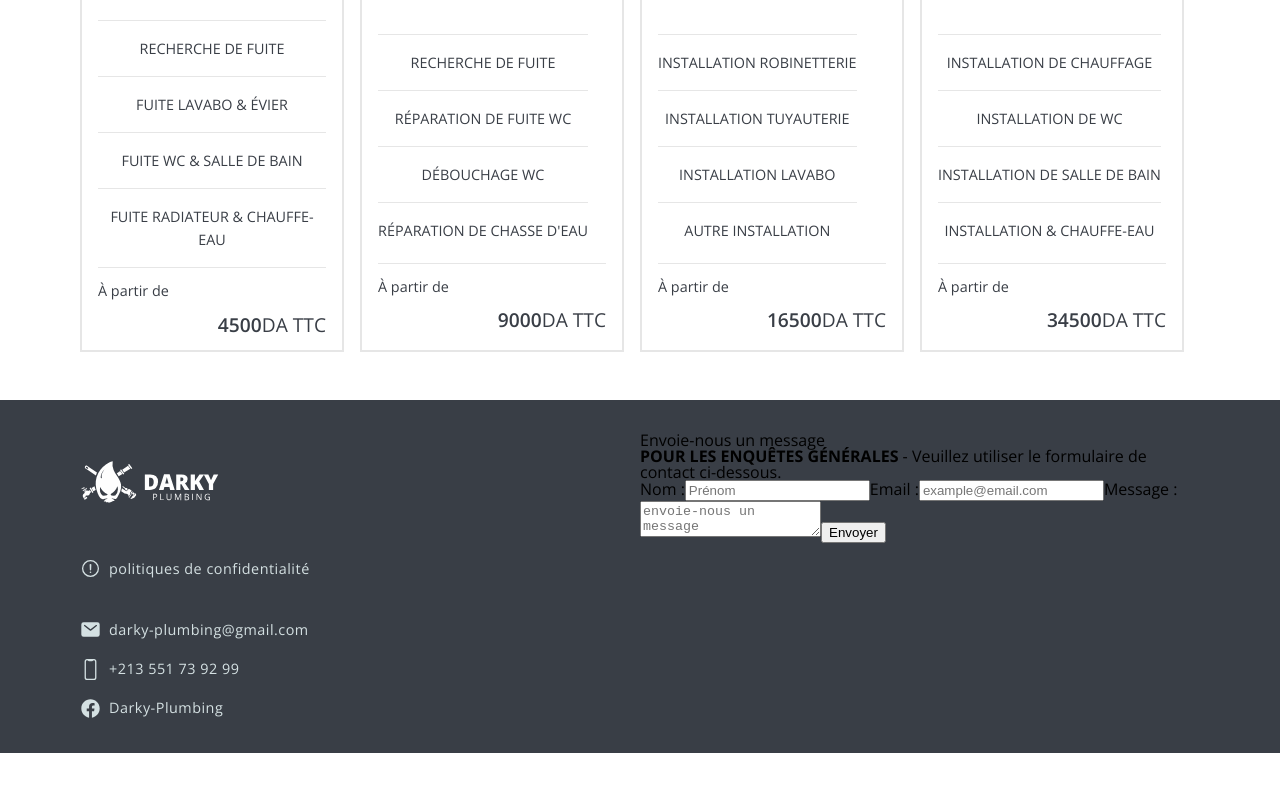
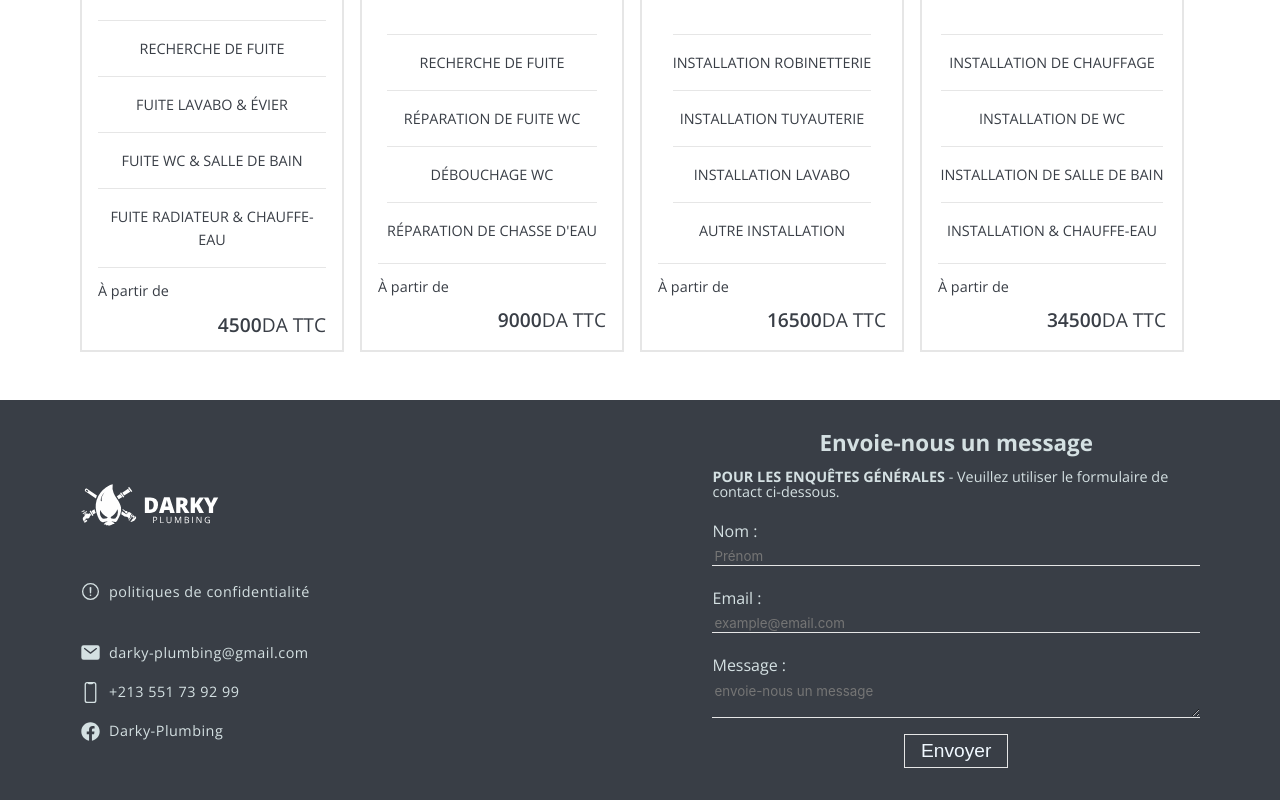
Before and after one commit to sidouxie/Darky-Plumbing, a Next.js app: page / in a window 1280 px wide. Shown: the part 3388-4188 px from the top of the page. Before the commit the page ends 4141 px from the top, so only its background shows below. Built offline with nearby package versions, Linux system fonts and the light colour scheme.

Commit message:
design form contact

```diff
--- a/components/SeFooter.js
+++ b/components/SeFooter.js
@@ -85,7 +85,7 @@ export default function SeFooter() {
                 />
               </label>
 
-              <input type="submit" value="Envoyer" />
+              <input className="btn-form" type="submit" value="Envoyer" />
             </form>
           </div>
         </div>
--- a/components/icon/DarkyLogo.js
+++ b/components/icon/DarkyLogo.js
@@ -8,125 +8,125 @@ const DarkyLogo = ({ fill, width, height }) => {
       viewBox="0 0 189.14 60"
     >
       <path
-        class="cls-1"
+        className="cls-1"
         d="M50.35,50.9c3.26-5.23,6-11.28,5.09-17.37-.67-4.37-3.11-8.09-5.55-11.85a44.76,44.76,0,0,1-4.49-8A22.23,22.23,0,0,1,44.19,1.86a19.11,19.11,0,0,1-2.36.79c-.8.3-1.59.65-2.36,1A31.47,31.47,0,0,0,35,6.29a33.29,33.29,0,0,0-7.4,7.16,31.34,31.34,0,0,0-6.38,20.11A32.77,32.77,0,0,0,24,45.38c1.26,2.83,3.35,7.52,6.94,7.81,2.17.17,4.38-1.46,6.38-.62a7.42,7.42,0,0,0-5.24,3.53c.54.46,1.36.19,2.08.19s1.54.82,1,1.3a3.31,3.31,0,0,1,1.6-.48,1.12,1.12,0,0,1,1.12,1,1.52,1.52,0,0,1,2.06-.55c.22.14.42.34.68.32s.53-.43.75-.71a1.44,1.44,0,0,1,2.15,0c-.36-.65.54-1.3,1.28-1.38s1.68-.11,2-.8a7,7,0,0,0-4.21-2.41c1.83-1.05,4.3,1,6.2,0A4.29,4.29,0,0,0,50.35,50.9ZM28.2,21.57a11.35,11.35,0,0,1,1-3.22A15.6,15.6,0,0,1,31,15.56a16.29,16.29,0,0,1,2.26-2.36,16.39,16.39,0,0,0-2,2.58,15.14,15.14,0,0,0-1.4,2.86,10.75,10.75,0,0,0-.62,3,8.4,8.4,0,0,0,.23,2.3.71.71,0,0,1-.5.86.55.55,0,0,1-.18,0,.72.72,0,0,1-.71-.63A9.11,9.11,0,0,1,28.2,21.57ZM36.46,48a19.32,19.32,0,0,1-6,.4h0A12.21,12.21,0,0,1,27.3,36.68a19.7,19.7,0,0,0,10,10A1.76,1.76,0,0,1,36.46,48Zm11.21.33h0a19.33,19.33,0,0,1-5,0,1.78,1.78,0,0,1-1.09-2.19,19.66,19.66,0,0,0,9-10.25,12.3,12.3,0,0,1,.66,4A12.13,12.13,0,0,1,47.67,48.28Z"
       />
       <polygon
-        class="cls-1"
+        className="cls-1"
         points="18.15 43.81 17.86 43.3 16.52 40.92 14.52 37.38 13 38.51 16.64 44.71 18.15 43.81"
       />
       <path
-        class="cls-1"
+        className="cls-1"
         d="M12.78,46.91c.89-2.82,2.11-3,2.47-3h.1l-2.19-3.25a2.77,2.77,0,0,1-2.22,1.21h-.13a4.32,4.32,0,0,0-1.16-.28,2.3,2.3,0,0,0-.36,0H9.2a2.62,2.62,0,0,0-.57.07,2.93,2.93,0,0,0-1.77,1.21,4.42,4.42,0,0,0-.33.55h0a2.73,2.73,0,0,0-.18.44h0A3.12,3.12,0,0,1,5.07,46a3.6,3.6,0,0,0-1.32,2.32A3.76,3.76,0,0,0,4.46,51l.79.85L7.64,50c-1.26-1.72,1.28-1.92,1.28-1.92a5.13,5.13,0,0,0,1.35.2A2.62,2.62,0,0,0,12.78,46.91Z"
       />
       <path
-        class="cls-1"
+        className="cls-1"
         d="M5.39,42.25l.67.86A3.66,3.66,0,0,1,8.9,41l-.49-.81Z"
       />
       <polygon
-        class="cls-1"
+        className="cls-1"
         points="4.63 42.13 4.85 41.98 8.35 39.63 8.57 39.48 9.22 39.04 9.22 37.91 6.89 39.39 5.13 40.51 3.63 41.46 3.93 42.6 4.63 42.13"
       />
       <path
-        class="cls-1"
+        className="cls-1"
         d="M5.57,38.74a4.22,4.22,0,0,1-.81.59l.46.49.15.17.86-.53-.16-.18Z"
       />
       <path
-        class="cls-1"
+        className="cls-1"
         d="M4,39.07a.76.76,0,0,0,.21,0L4.36,39a2.5,2.5,0,0,0,.89-.62.37.37,0,0,0,.06-.1h0l0,0A.35.35,0,0,0,5.42,38c0-.38.48-.43.72-.43h.13a.42.42,0,0,0,.24-.75.51.51,0,0,0-.4-.22c-.35,0-.64.41-.64.41s0,.29-.8.32a1,1,0,0,0-.54.16,2.14,2.14,0,0,0-.55.54c-.3.45-.53.51-.63.51H2.89s-1,.07-.71.78c.1.3.24.38.38.38a.64.64,0,0,0,.38-.18s.28-.56.62-.56a.35.35,0,0,1,.19.06A.37.37,0,0,0,4,39.07Z"
       />
       <polygon
-        class="cls-1"
+        className="cls-1"
         points="8.41 50.12 8.2 50.28 6.82 51.32 5.62 52.23 5.41 52.38 5.19 52.55 4.89 52.77 6.59 54.08 10 51.47 8.81 49.82 8.41 50.12"
       />
       <polygon
-        class="cls-1"
+        className="cls-1"
         points="53.98 13.91 56.4 17.18 58.03 19.38 58.38 19.84 59.82 18.83 55.63 12.99 53.98 13.91"
       />
       <polygon
-        class="cls-1"
+        className="cls-1"
         points="68.88 12.12 69.22 12.59 70.67 11.58 66.48 5.73 64.83 6.66 67.25 9.92 68.88 12.12"
       />
       <path
-        class="cls-1"
+        className="cls-1"
         d="M19.59,35.77l-3.94,2.36L17,40.67l1,1.93.05,0,3.09-1.87.14-.09c-.15-.34-.29-.68-.43-1A32.06,32.06,0,0,1,19.59,35.77Z"
       />
       <path
-        class="cls-1"
+        className="cls-1"
         d="M49.76,18.14c.86,1.34,1.73,2.73,2.48,4.19L56.15,20h0l1.13-.77.06,0L56,17.5l-1.77-2.25-2.28,1.62Z"
       />
       <polygon
-        class="cls-1"
+        className="cls-1"
         points="68.05 11.97 66.7 10.26 64.92 8.01 57.05 13.61 59.56 17.27 67.99 12 68.05 11.97"
       />
       <path
-        class="cls-1"
+        className="cls-1"
         d="M67.65,46.81l0-2.34,2.22-2.57-1.32-1-1.31-1a1.78,1.78,0,0,0-2.49.35l-1,1.37h0l-.23.32h0a1,1,0,0,1-1.33.2l-5.6-3.69a26.11,26.11,0,0,1-.93,3.92l4.6,3A9.65,9.65,0,0,1,65,46.75s.13.27.28.68a5,5,0,0,1,.29,2.45Zm-3.91-5.14h0Z"
       />
       <path
-        class="cls-1"
+        className="cls-1"
         d="M10.64,13.81,21.48,21.1a32.54,32.54,0,0,1,1.45-3.77L12.85,10.5,9,7.85a1.78,1.78,0,0,0-.62,0,2.4,2.4,0,0,0-1.46.9,2.16,2.16,0,0,0,0,2.51ZM8,9.76a.67.67,0,0,1,.42-.25,2.4,2.4,0,0,1,1.65.51c.84.58,1.29,1.41,1,1.85a.62.62,0,0,1-.42.24A2.44,2.44,0,0,1,9,11.61C8.18,11,7.74,10.2,8,9.76Z"
       />
       <path
-        class="cls-1"
+        className="cls-1"
         d="M62.7,38.16l-.92,0a.61.61,0,0,1-.37-.1l-3.15-2.18a.59.59,0,0,0-.67,1L60.65,39a.61.61,0,0,1,.25.39l.15.8a.58.58,0,0,0,.26.4l1.21.75a.58.58,0,0,0,.79-.14l1-1.29a.58.58,0,0,0-.11-.82l-1.07-.82A.55.55,0,0,0,62.7,38.16Z"
       />
       <polygon
-        class="cls-1"
+        className="cls-1"
         points="69.52 45.75 71.31 43.26 70.28 42.55 68.5 44.59 68.56 46.91 65.7 50.94 66.51 51.42 69.42 47.2 69.52 45.75"
       />
       <polygon
-        class="cls-1"
+        className="cls-1"
         points="72.61 47.43 73.98 45.11 71.8 43.98 70.26 45.88 72.61 47.43"
       />
       <polygon
-        class="cls-1"
+        className="cls-1"
         points="74.57 45.33 72.97 47.81 71.7 48.04 68.02 52.96 69.09 52.93 73.22 51.17 75.86 47.75 75.7 46.33 74.57 45.33"
       />
       <path
-        class="cls-1"
+        className="cls-1"
         d="M105.44,29.83q0,5.25-2.89,8.09c-1.93,1.9-4.64,2.84-8.13,2.84H87.63v-21h7.26q5.06,0,7.81,2.58T105.44,29.83Zm-5.88.2a6.67,6.67,0,0,0-1.14-4.28A4.22,4.22,0,0,0,95,24.36H93.3V36.11h1.26a4.56,4.56,0,0,0,3.79-1.5A7.2,7.2,0,0,0,99.56,30Z"
       />
       <path
-        class="cls-1"
+        className="cls-1"
         d="M121.79,40.76l-1-3.93h-6.81l-1.07,3.93h-6.23l6.85-21.07h7.56L128,40.76Zm-2.21-8.58-.91-3.45c-.21-.76-.46-1.75-.77-3s-.5-2.08-.59-2.61c-.09.49-.26,1.29-.51,2.41s-.82,3.33-1.69,6.62Z"
       />
       <path
-        class="cls-1"
+        className="cls-1"
         d="M135.63,33.13v7.63H130v-21h6.88q8.55,0,8.55,6.2a6.18,6.18,0,0,1-3.56,5.64L148,40.76h-6.43l-4.45-7.63Zm0-4.27h1.06c2,0,3-.87,3-2.62,0-1.45-1-2.17-2.92-2.17h-1.12Z"
       />
       <path
-        class="cls-1"
+        className="cls-1"
         d="M167.49,40.76h-6.4l-4.15-8-1.68,1v7h-5.7v-21h5.7v9.11A25.7,25.7,0,0,1,157,26.21l4.4-6.43h6.21L161,29.18Z"
       />
       <path
-        class="cls-1"
+        className="cls-1"
         d="M177,27.56l3.61-7.78h6.15l-6.91,12.79v8.19H174.1v-8l-6.9-13h6.17Z"
       />
       <path
-        class="cls-1"
+        className="cls-1"
         d="M104.27,48.39a2.42,2.42,0,0,1-.89,2,4,4,0,0,1-2.54.7h-1v3.37h-1V45.89h2.22C103.2,45.89,104.27,46.72,104.27,48.39Zm-4.43,1.84h.89a3.32,3.32,0,0,0,1.92-.43,1.58,1.58,0,0,0,.59-1.37,1.48,1.48,0,0,0-.56-1.26,2.88,2.88,0,0,0-1.73-.42H99.84Z"
       />
-      <path class="cls-1" d="M108.46,54.46V45.89h1v7.66h3.78v.91Z" />
+      <path className="cls-1" d="M108.46,54.46V45.89h1v7.66h3.78v.91Z" />
       <path
-        class="cls-1"
+        className="cls-1"
         d="M123.56,45.89v5.54a3,3,0,0,1-.88,2.31,3.39,3.39,0,0,1-2.44.83,3.25,3.25,0,0,1-2.39-.84,3.15,3.15,0,0,1-.85-2.32V45.89h1v5.59a2.22,2.22,0,0,0,.59,1.65,2.36,2.36,0,0,0,1.72.57,2.26,2.26,0,0,0,1.67-.58,2.2,2.2,0,0,0,.58-1.65V45.89Z"
       />
       <path
-        class="cls-1"
+        className="cls-1"
         d="M132,54.46l-2.91-7.6h0c.05.61.08,1.32.08,2.15v5.45h-.92V45.89h1.5L132.44,53h.05l2.73-7.07h1.49v8.57h-1V48.94c0-.64,0-1.32.08-2.06h-.05l-2.93,7.58Z"
       />
       <path
-        class="cls-1"
+        className="cls-1"
         d="M141.46,45.89h2.42a4.57,4.57,0,0,1,2.47.51,1.8,1.8,0,0,1,.76,1.61,1.88,1.88,0,0,1-.42,1.26,2.09,2.09,0,0,1-1.24.64V50c1.3.22,2,.91,2,2.05a2.19,2.19,0,0,1-.78,1.79,3.31,3.31,0,0,1-2.17.65h-3Zm1,3.67h1.64a2.7,2.7,0,0,0,1.52-.33,1.27,1.27,0,0,0,.46-1.12,1.12,1.12,0,0,0-.52-1,3.24,3.24,0,0,0-1.64-.32h-1.46Zm0,.84v3.21h1.79a2.6,2.6,0,0,0,1.56-.4,1.49,1.49,0,0,0,.52-1.26,1.33,1.33,0,0,0-.54-1.17,2.84,2.84,0,0,0-1.63-.38Z"
       />
-      <path class="cls-1" d="M151.64,54.46V45.89h1v8.57Z" />
+      <path className="cls-1" d="M151.64,54.46V45.89h1v8.57Z" />
       <path
-        class="cls-1"
+        className="cls-1"
         d="M164.08,54.46h-1.14l-4.68-7.19h0c.06.84.09,1.62.09,2.32v4.87h-.92V45.89h1.13l4.67,7.16h0q0-.15-.06-1c0-.57,0-1,0-1.22V45.89h.94Z"
       />
       <path
-        class="cls-1"
+        className="cls-1"
         d="M172.6,50h2.91v4.17a9.21,9.21,0,0,1-1.38.32,10,10,0,0,1-1.63.11,3.94,3.94,0,0,1-3-1.15,4.59,4.59,0,0,1-1.09-3.25,4.87,4.87,0,0,1,.54-2.34,3.61,3.61,0,0,1,1.54-1.53,5,5,0,0,1,2.37-.53,6.55,6.55,0,0,1,2.55.5l-.39.88a5.63,5.63,0,0,0-2.23-.49,3.19,3.19,0,0,0-2.44.93,3.59,3.59,0,0,0-.88,2.58,3.65,3.65,0,0,0,.85,2.63,3.23,3.23,0,0,0,2.48.9,7.67,7.67,0,0,0,1.74-.2V50.86H172.6Z"
       />
     </svg>
--- a/styles/_body.scss
+++ b/styles/_body.scss
@@ -394,7 +394,6 @@
       }
 
       .desc-article {
-        width: 100%;
         font-size: 0.9rem;
         line-height: 1.6;
         text-transform: uppercase;
--- a/styles/_footer.scss
+++ b/styles/_footer.scss
@@ -7,8 +7,10 @@ footer {
   padding: 2rem 0;
 
   .flex {
-    display: grid;
-    grid-template-columns: repeat(2, 1fr);
+    display: flex;
+    flex-direction: row;
+    justify-content: center;
+    align-items: center;
 
     .social-media {
       display: inline-flex;
@@ -108,5 +110,76 @@ footer {
         }
       }
     }
+
+    .contact {
+      display: inline-flex;
+      flex-direction: column;
+      justify-content: flex-start;
+      align-items: center;
+      color: $clr-light-500;
+
+      h3 {
+        font-size: 1.4rem;
+        font-weight: 700;
+      }
+
+      .text-form {
+        margin-top: 1rem;
+        font-size: 0.9rem;
+      }
+
+      form {
+        margin-top: 1rem;
+        display: inline-flex;
+        flex-direction: column;
+        justify-content: center;
+        align-items: center;
+        align-content: center;
+        width: 100%;
+
+        .btn-form {
+          background: transparent;
+          outline: none;
+          border: 1px #e6e6e6 solid;
+          font-size: 1.2rem;
+          padding: 0.3rem 1rem;
+          color: aliceblue;
+          cursor: pointer;
+        }
+
+        label {
+          display: inline-flex;
+          flex-direction: column;
+          justify-content: center;
+          align-items: flex-start;
+          margin-top: 0.5rem;
+          width: 100%;
+
+          input,
+          textarea {
+            width: 100%;
+            position: relative;
+            margin-bottom: 1rem;
+            box-shadow: none;
+            outline: none;
+            border: none;
+            border-bottom: 1px #e6e6e6 solid;
+            background-color: transparent;
+            margin-top: 0.5rem;
+            color: $clr-light-500;
+            font-family: -apple-system, BlinkMacSystemFont, "Segoe UI", Roboto,
+              Oxygen, Ubuntu, Cantarell, "Open Sans", "Helvetica Neue",
+              sans-serif;
+
+            &:focus-visible {
+              outline: none;
+              border: none;
+              border-bottom: 1px $clr-secondary-300 solid;
+              background: transparent;
+            }
+          }
+        }
+      }
+    }
   }
 }
```
